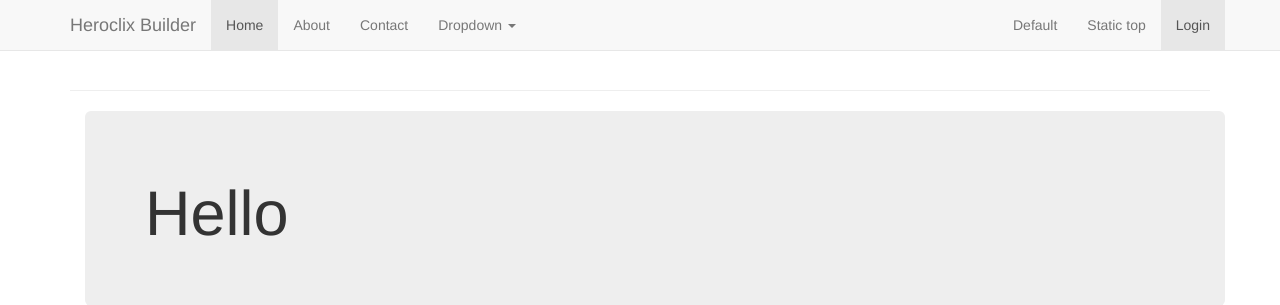
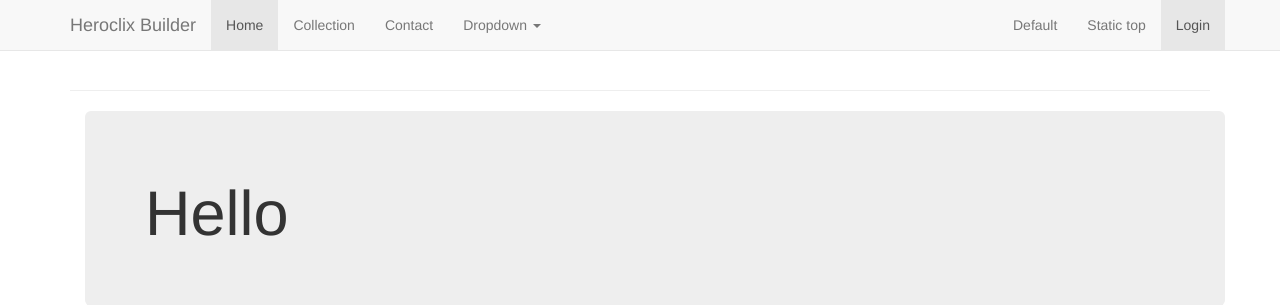
Before and after one commit to P-Castro/hcbuilder, a Flask app: page / in a window 1280 px wide. Shown: the top 305 px of the page. Run offline with Flask 2, Linux system fonts and the light colour scheme; some libraries are stand-ins or nearby versions.

Commit message:
pagina collection criada , routes.py add collection

```diff
--- a/app/models.py
+++ b/app/models.py
@@ -25,7 +25,7 @@ class Collection(db.Model):
     id = db.Column(db.Integer, primary_key=True)
     colle_name = db.Column(db.String(64), index=True)
     colle_initials = db.Column(db.String(10), index=True)
-    colle_age = db.Column(db.String(60), index=True, unique=True)
+    colle_age = db.Column(db.String(60), index=True, unique=True) #tirar atrubuto unique
     colle_releasedate = db.Column(db.String(10))
     colle_piecequantity = db.Column(db.Integer)
     pieces = db.relationship('Pieces', backref='colle_owner', lazy='dynamic')
--- a/app/routes.py
+++ b/app/routes.py
@@ -2,13 +2,18 @@ from flask import render_template, redirect, request, url_for, flash
 from app import app, db
 from app.forms import LoginForm, RegisterForm
 from flask_login import current_user, login_user, logout_user, login_required
-from app.models import User
+from app.models import User, Collection
 from werkzeug.urls import url_parse
 
 @app.route('/')
 @app.route('/index')
 def index():
     return render_template('index.html', title='Home Page')
+
+@app.route('/collection')
+def collection():
+    colle = Collection.query.all()
+    return render_template('collection.html', colle=colle, title='Collection')
 
 @app.route('/login', methods=['GET', 'POST'])
 def login():
--- a/app/templates/layout.html
+++ b/app/templates/layout.html
@@ -49,7 +49,7 @@
         <div id="navbar" class="navbar-collapse collapse">
           <ul class="nav navbar-nav">
             <li class="active"><a href="{{ url_for('index') }}">Home</a></li>
-            <li><a href="#about">About</a></li>
+            <li><a href="{{ url_for('collection') }}">Collection</a></li>
             <li><a href="#contact">Contact</a></li>
             <li class="dropdown">
               <a href="#" class="dropdown-toggle" data-toggle="dropdown" role="button" aria-haspopup="true" aria-expanded="false">Dropdown <span class="caret"></span></a>
```
Also changed, not shown: app/templates/collection.html (added, +11 -0 lines), app.db.
